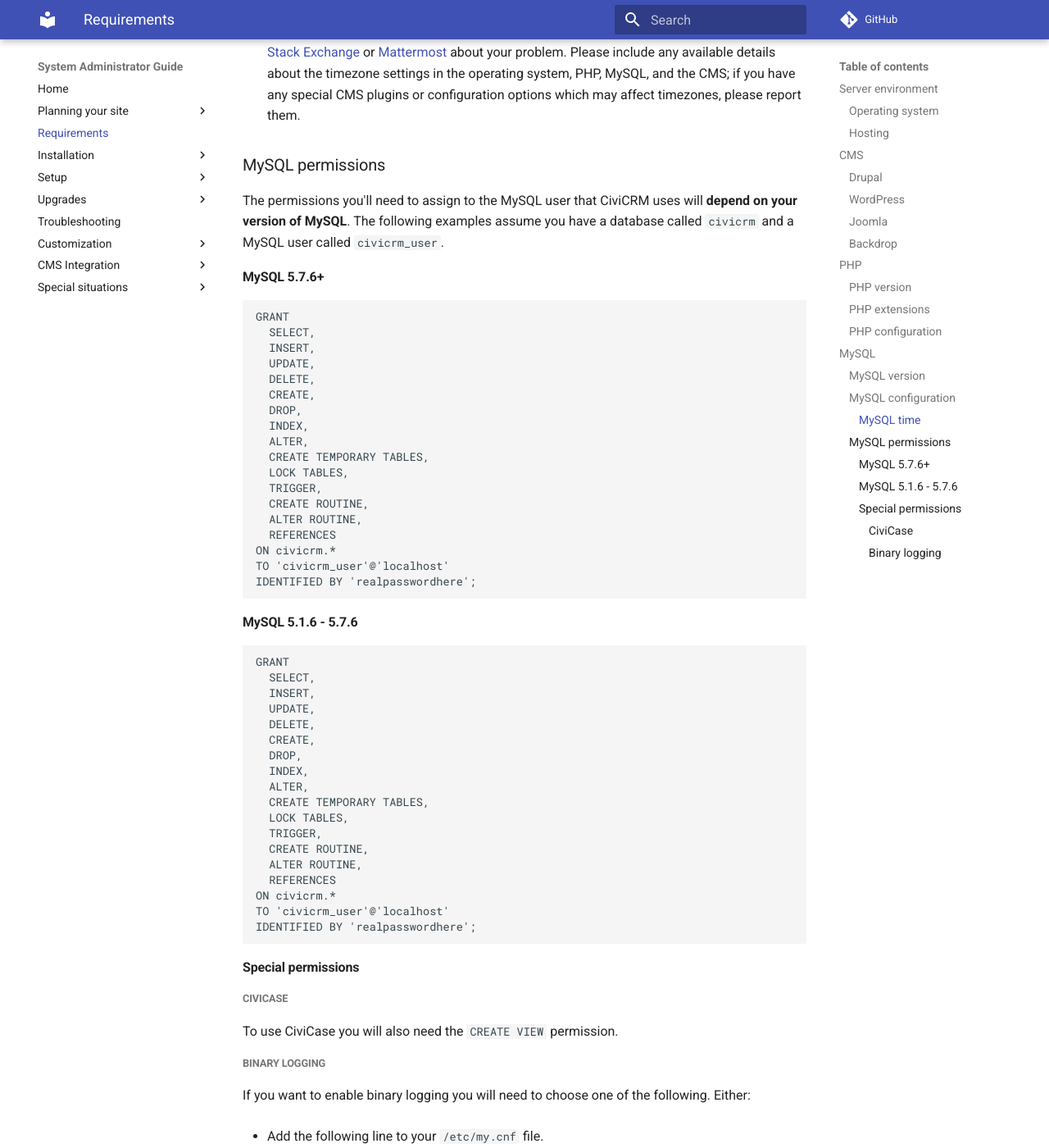
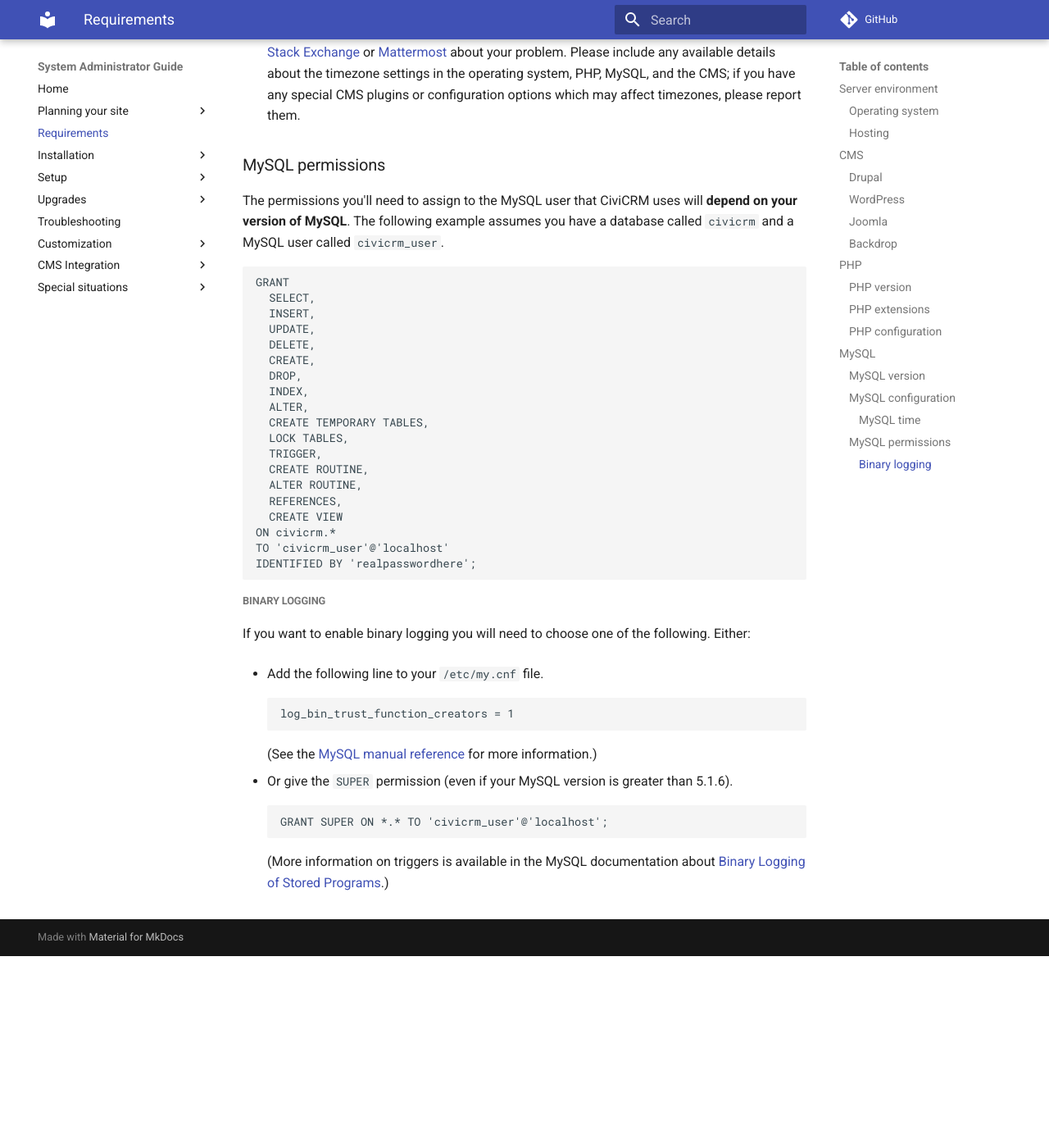
Before and after one commit to civicrm/civicrm-sysadmin-guide, an MkDocs documentation site: the page built from docs/requirements.md, in a window 1280 px wide and 1400 px high, scrolled down 4287 px. Shown: the whole window at 82% size. Built offline with MkDocs 1.6.1 and Material for MkDocs 9.7.7, drawn with Linux system fonts in a browser that asks for light colours; comment, search, counter and statistics services are not loaded; old or Windows-style settings are respelled for this version of MkDocs; after the commit the page ends 5453 px from its top, so only the background shows below that; some of the changed text lies outside the part shown.

Commit message:
Remove references to supporting MySQL 5.1; clean up MySQL permissions

````diff
--- a/docs/requirements.md
+++ b/docs/requirements.md
@@ -86,7 +86,7 @@ Other database servers such as Postgres are not compatible with CiviCRM.
 
 ### MySQL version
 
-Your MySQL version must be **5.1.3 or greater**.
+Your MySQL version must be **5.5 or greater**.
 
 ### MySQL configuration
 
@@ -115,9 +115,7 @@ CiviCRM performs various operations based on dates and times – for example, de
 
 ### MySQL permissions
 
-The permissions you'll need to assign to the MySQL user that CiviCRM uses will **depend on your version of MySQL**. The following examples assume you have a database called `civicrm` and a MySQL user called `civicrm_user`.
-
-#### MySQL 5.7.6+
+The permissions you'll need to assign to the MySQL user that CiviCRM uses will **depend on your version of MySQL**. The following example assumes you have a database called `civicrm` and a MySQL user called `civicrm_user`.
 
 ```sql
 GRANT
@@ -134,40 +132,12 @@ GRANT
   TRIGGER,
   CREATE ROUTINE,
   ALTER ROUTINE,
-  REFERENCES
+  REFERENCES,
+  CREATE VIEW
 ON civicrm.*
 TO 'civicrm_user'@'localhost'
 IDENTIFIED BY 'realpasswordhere';
 ```
-
-#### MySQL 5.1.6 - 5.7.6
-
-```sql
-GRANT
-  SELECT,
-  INSERT,
-  UPDATE,
-  DELETE,
-  CREATE,
-  DROP,
-  INDEX,
-  ALTER,
-  CREATE TEMPORARY TABLES,
-  LOCK TABLES,
-  TRIGGER,
-  CREATE ROUTINE,
-  ALTER ROUTINE,
-  REFERENCES
-ON civicrm.*
-TO 'civicrm_user'@'localhost'
-IDENTIFIED BY 'realpasswordhere';
-```
-
-#### Special permissions
-
-##### CiviCase
-
-To use CiviCase you will also need the `CREATE VIEW` permission.
 
 ##### Binary logging
 
````
